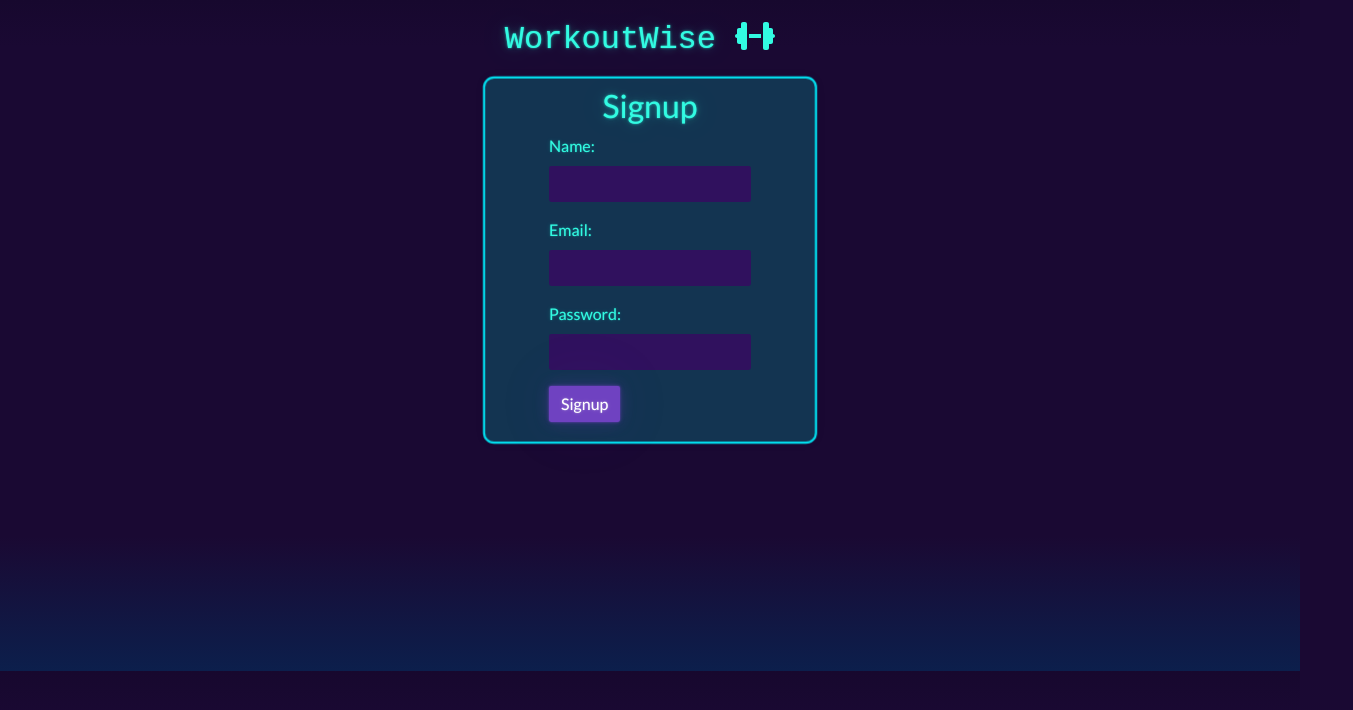
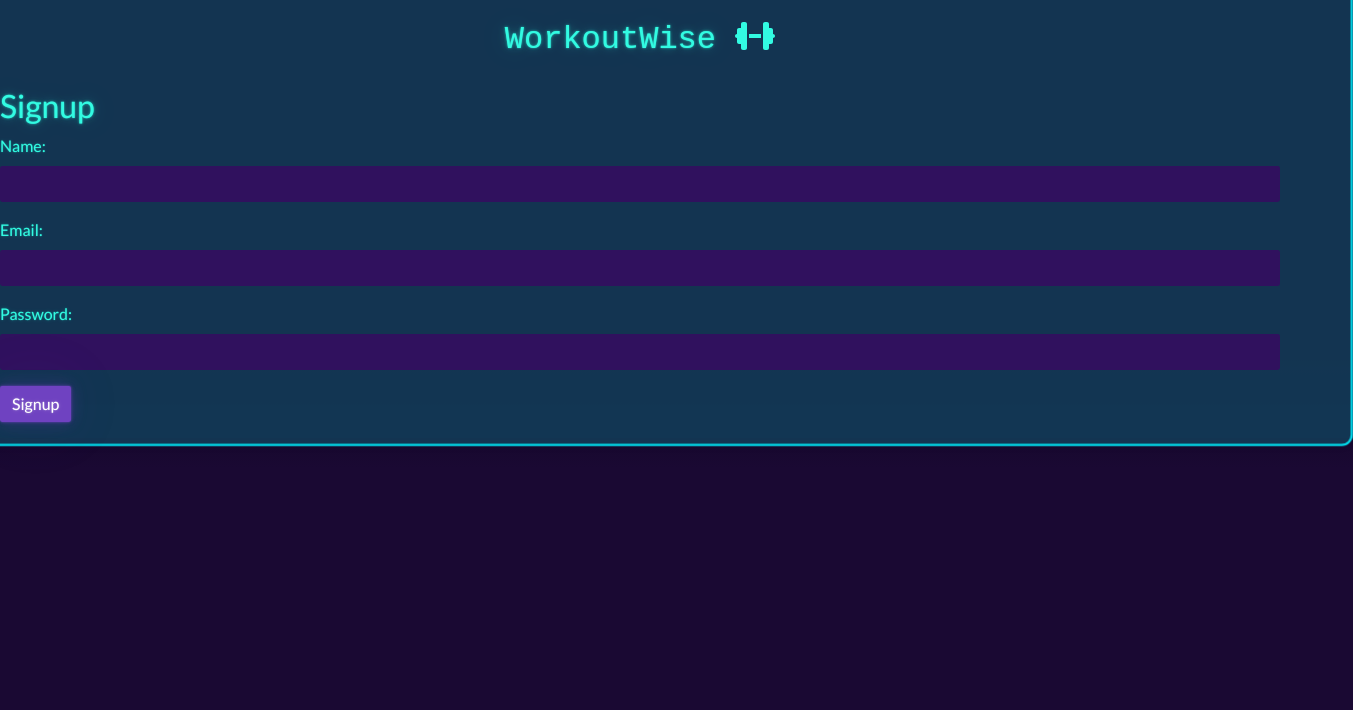
Before and after one commit to Keegs4213/Workout-Wise, a Next.js app in the folder front-end/: page /signup in a window 1280 px wide. Shown: the top 710 px of the page, 1353 px wide, since content can reach past the window. Built offline with nearby package versions, Linux system fonts and the light colour scheme.

Commit message:
Revert "fixed login/signup container"
This reverts commit 2d6c408d118cf835bb9f99db95f10fe1b7bade05.

```diff
--- a/front-end/app/components/LoginForm.jsx
+++ b/front-end/app/components/LoginForm.jsx
@@ -43,11 +43,11 @@ function LoginPage() {
   return (
     <div className={styles.loginContainer}>
       <Form onSubmit={handleSubmit}>
-        <Form.Group>
+        <Form.Group className={styles.loginLabel}>
           <Form.Label>Email:</Form.Label>
           <Form.Control type="text" value={email} onChange={handleEmailChange} className={styles.loginInput} />
         </Form.Group>
-        <Form.Group>
+        <Form.Group className={styles.loginLabel}>
           <Form.Label>Password:</Form.Label>
           <Form.Control type="password" value={password} onChange={handlePasswordChange} className={styles.loginInput} />
         </Form.Group>
--- a/front-end/app/components/SignupForm.jsx
+++ b/front-end/app/components/SignupForm.jsx
@@ -54,7 +54,7 @@ function SignupForm() {
   };
 
   return (
-    <div  className={styles.signupContainer}>
+    <div>
       <h2>Signup</h2>
       <Form onSubmit={handleSubmit}>
         <Form.Group className="mb-3">
--- a/front-end/app/globals.css
+++ b/front-end/app/globals.css
@@ -1,4 +1,4 @@
-/*globals.css*/
+/* globals.css */
 @import url('https://fonts.googleapis.com/css2?family=Rubik+Glitch&family=Tektur&display=swap');
 @import url('https://fonts.googleapis.com/css2?family=Orbitron:wght@400;500;600;700&family=Share+Tech+Mono&family=Russo+One&family=Monoton&family=Major+Mono+Display&display=swap');
 @import url('https://fonts.googleapis.com/css2?family=VT323&display=swap');
@@ -41,6 +41,9 @@
     margin: 0;
   }
 
+  html {
+    overflow-x: hidden;
+  }
 
   body {
     color: rgb(var(--foreground-rgb));
@@ -56,7 +59,7 @@
     text-align: center;
     margin: auto;
     min-height: 100vh;
-
+    overflow: hidden;
   }
   h1 {
     display: flex;
--- a/front-end/app/globals.module.css
+++ b/front-end/app/globals.module.css
@@ -65,59 +65,16 @@
   }
 }
 
-.login-container {
+.page-container {
   position: relative;
 }
 
-.login-container::before {
+.page-container::before {
   content: "";
   position: absolute;
-  left: 500px;
-  top: 90px;
-  height: 300px;
-  width: 300px;
-  z-index: -1;
-  background: #133955;
-  animation: pulse 5s infinite;
-  box-shadow: 0 0 10px rgba(0, 0, 0, 0.1);
-  border: 2px solid rgb(0, 242, 255);
-  border-radius: 10px;
-}
-
-.loginLabel {
-display: flex;
-justify-content: center;
-align-items: center;
-
-}
-
-.loginContainer {
-  width: 1300px;
-  height: 550px;
-  display: flex;          /* This makes .loginContainer a flex container */
-  flex-direction: column; /* This stacks the children vertically */
-  align-items: center;    /* This centers the children horizontally */
-}
-
-.signupContainer {
-  width: 1300px;
-  height: 568px;
-  display: flex;          /* This makes .loginContainer a flex container */
-  flex-direction: column; /* This stacks the children vertically */
-  align-items: center;    /* This centers the children horizontally */
-}
-
-.signup-container {
-  position: relative;
-}
-
-.signup-container::before {
-  content: "";
-  position: absolute;
-  left: 500px;
-  top: 95px;
-  height: 330px;
-  width: 300px;
+  height: 100%;
+  width: 100%;
+  padding: 50px !important;
   z-index: -1;
   background: #133955;
   animation: pulse 5s infinite;
@@ -168,6 +125,7 @@ align-items: center;
   box-shadow: 0px 4px 16px rgba(0, 0, 0, 0.1) !important;
   transition: transform 0.3s ease-in-out !important;
   cursor: pointer !important;
+  /* Adds a gap around each card */
   display: flex;
   flex-direction: column;
 }
@@ -211,24 +169,24 @@ align-items: center;
   display: flex;
   justify-content: center;
   align-items: center;
-  height: 100vh;
+  height: 100vh; /* this makes the container take up the full height of the view */
 }
 /* Nav bar */
 .fixed-bottom {
   position: fixed;
   bottom: 0;
   width: 100%;
-  background-color: #fff;
-  border-top: 1px solid #ddd;
+  background-color: #fff; /* Or any color you prefer */
+  border-top: 1px solid #ddd; /* Optional, adds a slight border at the top of the navbar */
 }
 
 .fixed-bottom .nav-link {
-  color: #333;
-  text-align: center;
+  color: #333; /* Or any color you prefer */
+  text-align: center; /* Center the text and the icon */
 }
 
 .fixed-bottom .nav-link div {
-  font-size: 0.75rem;
+  font-size: 0.75rem; /* Adjust the size of the text */
 }
 
 /* Dashboard */
--- a/front-end/app/landing.module.css
+++ b/front-end/app/landing.module.css
@@ -5,10 +5,7 @@
   height: 200px;
   opacity: 0.6;
   z-index: -1;
-}
-
-.introText {
-  font-family: 'VT323', monospace;
+  ;
 }
 
 .square1 {
--- a/front-end/pages/login.jsx
+++ b/front-end/pages/login.jsx
@@ -11,9 +11,9 @@ export default function LoginPage() {
   const router = useRouter();
 
   return (
-    <div className={styles["login-container"]}>
+    <div className={styles["page-container"]}>
       <Header/>
-      <h2 className={styles.loginLabel}>Login</h2>
+      <h2>Login</h2>
       <LoginForm />
       <p>{message}</p>
     </div>
--- a/front-end/pages/signup.jsx
+++ b/front-end/pages/signup.jsx
@@ -40,7 +40,7 @@ export default function SignupPage() {
   };
 
   return (
-    <div className={styles["signup-container"]}>
+    <div className={styles["page-container"]}>
       <Header/>
       <SignupForm onSignup={handleSignup} />
       <p>{message}</p>
```
Also changed, not shown: front-end/pages/generatePlan.jsx (+2 -10 lines), front-end/pages/profile.jsx (+1 -10 lines), 1 other file (tests, documents, lock files or other folders).
